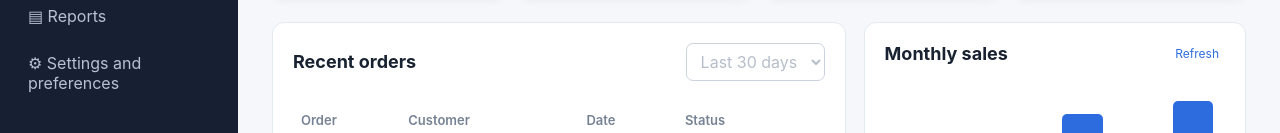
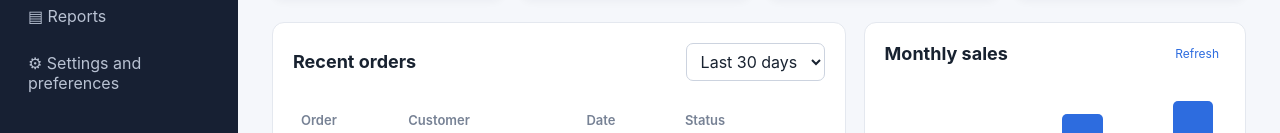
Before and after one commit to piotr-wieruszewski/ui-bug-evaluation, a React (Vite) app: page / in a window 1280 px wide. Shown: the part 222-355 px from the top of the page. Built offline with nearby package versions, Linux system fonts and the light colour scheme.

Commit message:
3. Typography and visual hierarchy

```diff
--- a/src/styles.css
+++ b/src/styles.css
@@ -117,7 +117,7 @@ h1 { margin: 0; font-size: 28px; line-height: 1.1; }
   background: white;
   border-radius: 7px;
   padding: 7px 10px;
-  color: #b7beca;
+  color: #182230;
 }
 
 .filter-btn {
@@ -128,7 +128,10 @@ h1 { margin: 0; font-size: 28px; line-height: 1.1; }
   font-size: 12px;
 }
 
-.filter:focus { outline: none; }
+.filter:focus-visible {
+  outline: 2px solid #2d6cdf;
+  outline-offset: 2px;
+}
 
 .table-wrap { overflow-x: auto; }
 table { width: 100%; border-collapse: collapse; }
```
